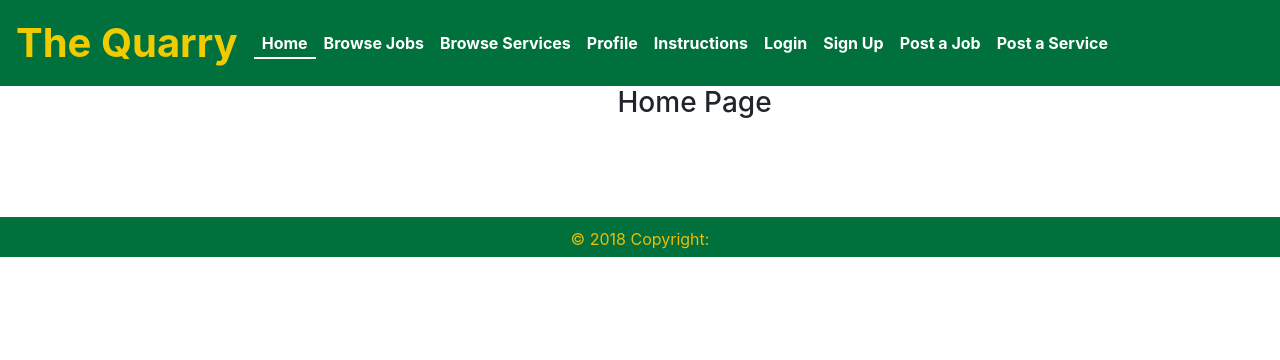
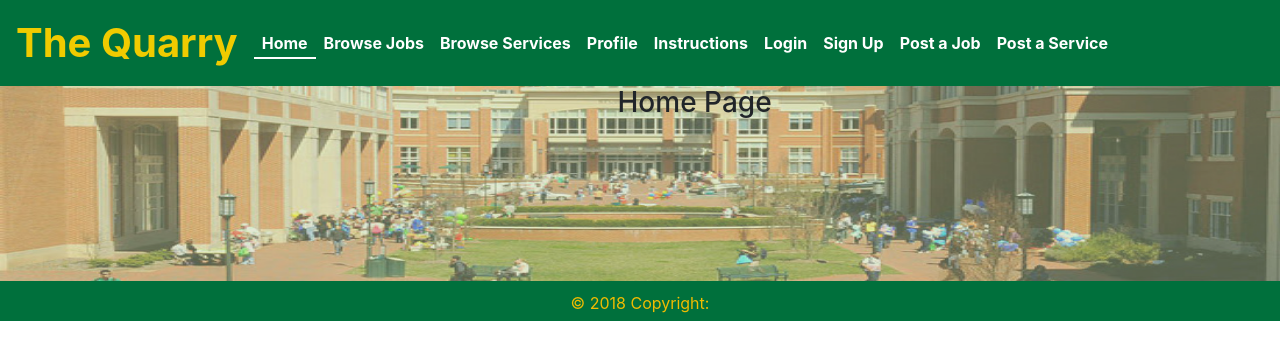
Before and after one commit to ejohn156/TheQuarry, a React (Create React App) app in the folder client/: page /home in a window 1280 px wide. Shown: the top 360 px of the page. Built offline with nearby package versions, Linux system fonts and the light colour scheme.

Commit message:
student union backgroun all pages

```diff
--- a/client/src/App.css
+++ b/client/src/App.css
@@ -1,5 +1,12 @@
 .App {
   text-align: center;
+}
+
+.body{
+  background-color: #C3D7A4;
+  background-image: url('background-student-union.png');
+  background-size: 100% 100%;
+  padding-bottom: 15%;
 }
 
 .App-logo {
@@ -30,6 +37,3 @@
     transform: rotate(360deg);
   }
 }
-.body{
-  padding-bottom: 10%;
-}
--- a/client/src/pages/homePage/home.css
+++ b/client/src/pages/homePage/home.css
@@ -0,0 +1,16 @@
+/*
+.col-md-1{
+    background-color:aqua;
+}
+
+.col-md-11{
+    background-color:yellow;
+    width: 100%;
+} */
+
+.pic{
+    display: inline-block;
+    width:100%;
+    border: 10px;
+    background-color:blue;
+}
--- a/client/src/pages/homePage/home.js
+++ b/client/src/pages/homePage/home.js
@@ -4,14 +4,18 @@ import Navbar from '../../components/Navbar'
 
 const homePage = ({ match }) => (
 <div>
-    <Navbar page="home"/>
+    <Navbar page="home"/> {/* Navbar */}
     <div class="row">
-    <div class="col-md-1"></div>
-    <div class="col-md-11">
-    <h1>Home Page</h1>
+
+        <div class="col-md-1">
+
+        </div>
+        <div class="col-md-11">
+            <h1>Home Page</h1>
+
+        </div>
     </div>
-    </div>
-    </div>
+</div>
 
 
 );
```
Also changed, not shown: client/src/background-student-union.png (added), client/src/components/Navbar/Navbar.css.
